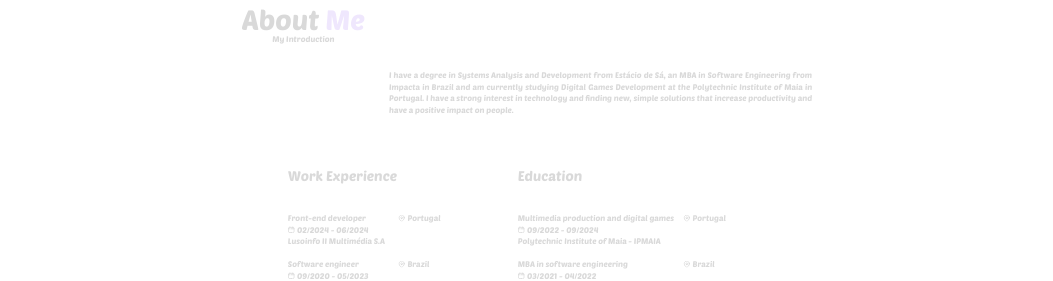
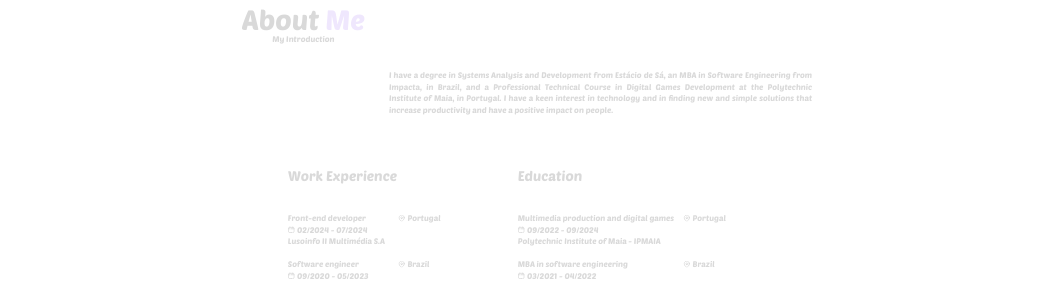
Before and after one commit to luanoliveiradasilva/Portfolio, a React (Vite) app: page / in a window 1280 px wide. Shown: the part 859-1140 px from the top of the page, without its empty margins (113-1166 px from the left). Built offline with nearby package versions, Linux system fonts and the light colour scheme.

Commit message:
Ajuste das datas e cv

```diff
--- a/src/pages/About.tsx
+++ b/src/pages/About.tsx
@@ -20,9 +20,7 @@ const About = () => {
           </div>
 
           <div className="w-auto pl-64 pt-11 text-sm text-justify">
-            <p>I have a degree in Systems Analysis and Development from Estácio de Sá, an MBA in Software Engineering from Impacta in Brazil
-              and am currently studying Digital Games Development at the Polytechnic Institute of Maia in Portugal. I have a strong interest in
-              technology and finding new, simple solutions that increase productivity and have a positive impact on people.
+            <p>I have a degree in Systems Analysis and Development from Estácio de Sá, an MBA in Software Engineering from Impacta, in Brazil, and a Professional Technical Course in Digital Games Development at the Polytechnic Institute of Maia, in Portugal. I have a keen interest in technology and in finding new and simple solutions that increase productivity and have a positive impact on people.
             </p>
           </div>
 
@@ -42,7 +40,7 @@ const About = () => {
                 </span>
                 <span className='justify-start flex items-center gap-1 pr-4'>
                   <img src={Calendar} alt="Mask Group" className='w-3 h-3' />
-                  02/2024 - 06/2024
+                  02/2024 - 07/2024
                 </span>
                 <span className='w-full'>Lusoinfo II Multimédia S.A</span>
               </div>
--- a/src/pages/Home.tsx
+++ b/src/pages/Home.tsx
@@ -8,7 +8,7 @@ import docCv from '/assets/docs/CV - Luan Nascimento Oliveira.pdf';
 const Home = () => {
   return (
     <>
-      <div className='animate-appear'>
+
       <div className='w-auto h-auto mt-20'>
         <div className='flex justify-between items-center'>
           <div className='w-auto h-auto space-y-[14px] pl-20'>
@@ -56,7 +56,7 @@ const Home = () => {
         </div>
 
       </div>
-      </div>
+
     </>
   );
 };
```
Also changed, not shown: 1 other file (tests, documents, lock files or other folders). Lines whose indentation alone changed are shown as unchanged.
